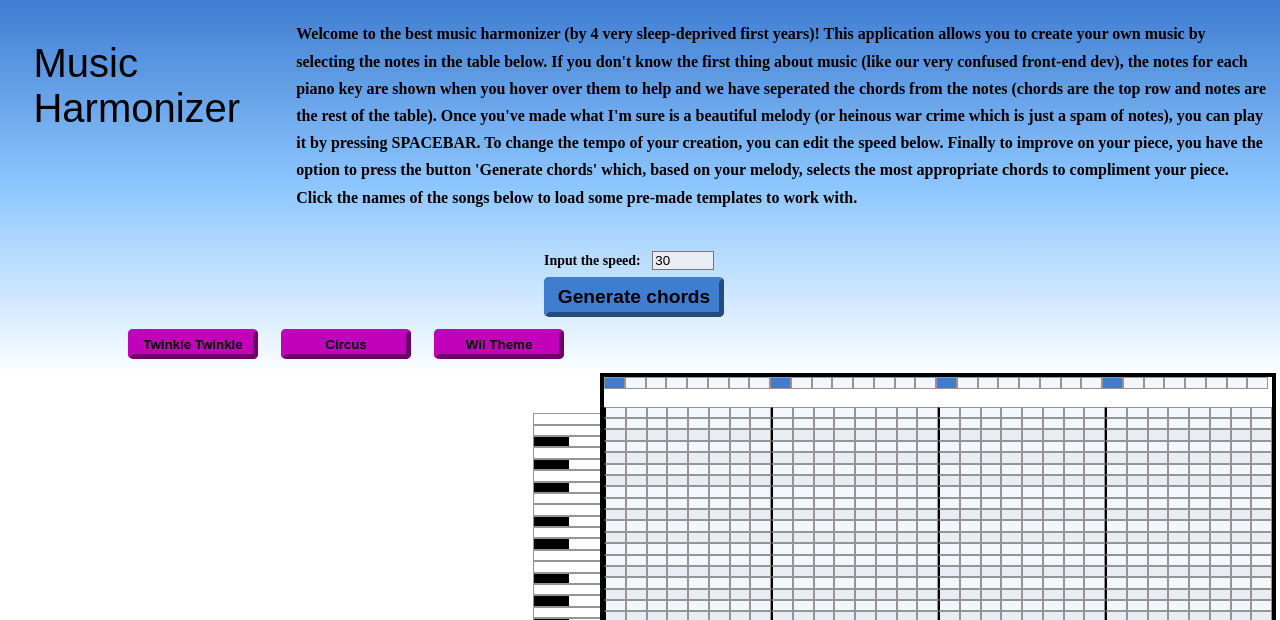
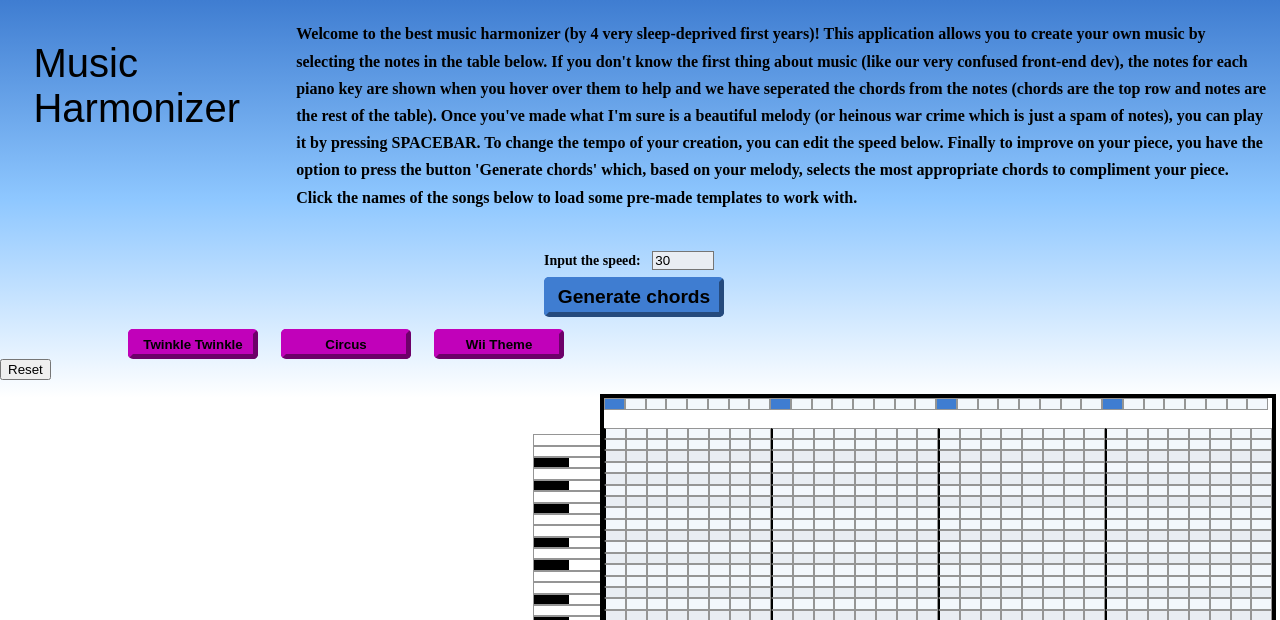
Before and after one commit to MiniMinnoww/HackSheffield9, a Flask app: page / in a window 1280 px wide. Shown: the top 620 px of the page. Run offline with Flask 3, Linux system fonts and the light colour scheme.

Commit message:
/\_____/\  | *   * |  \  -v-  /    -----

```diff
--- a/backend/templates/index.html
+++ b/backend/templates/index.html
@@ -33,6 +33,9 @@
         <div id="templates">
 
         </div>
+        <div>
+            <input type="button" value="Reset" id="resetTable">
+        </div>
         <br>
     </section>
 
```
